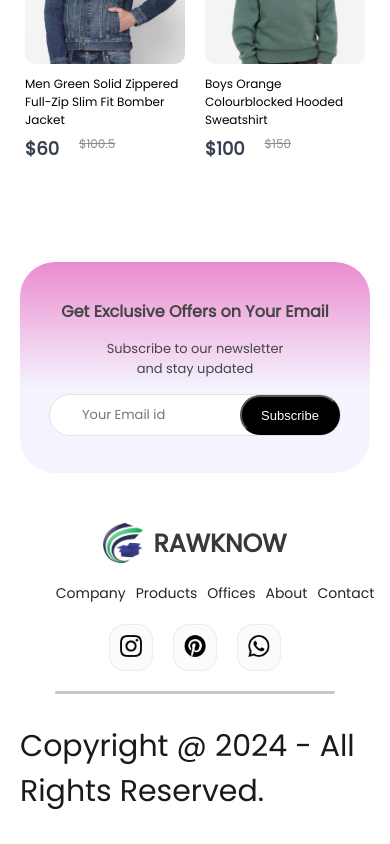
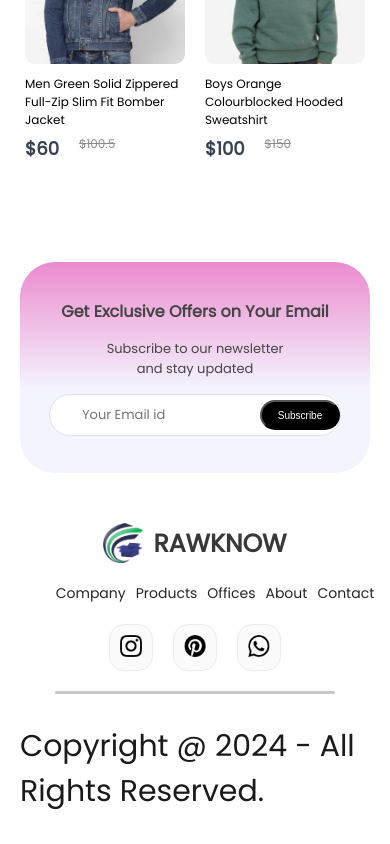
Before and after one commit to Billrawknow/Masoko, a React (Create React App) app: page / in a window 390 px wide. Shown: the part 3286-4130 px from the top of the page. Built offline with nearby package versions, Linux system fonts and the light colour scheme.

Commit message:
changes done

```diff
--- a/src/Components/NewsLetter/NewsLetter.css
+++ b/src/Components/NewsLetter/NewsLetter.css
@@ -150,4 +150,9 @@ body {
     .newsletter div input{
         width: 130px;
         }
+        .newsletter div button{
+            width: 80px;
+            height: 30px;
+            font-size: 10px;
 }
+}
```
